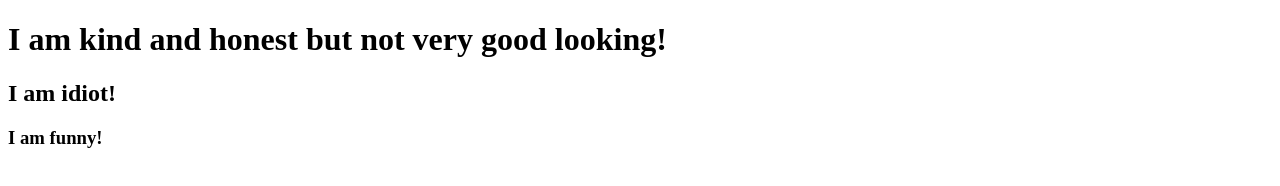
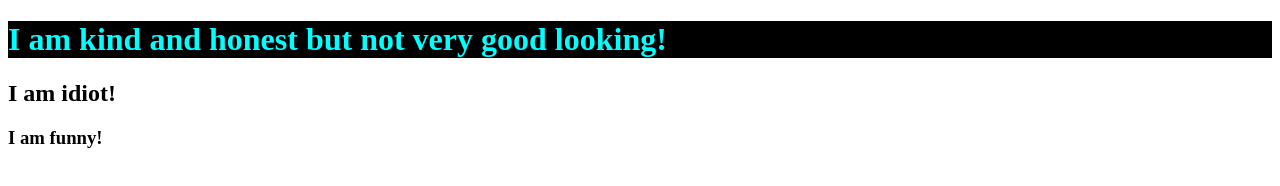
Before and after one commit to boboisnotavalible/testing, a plain HTML site: page index.html in a window 1280 px wide. Drawn offline with Linux system fonts and the light colour scheme.

Commit message:
added bg color

```diff
--- a/index.html
+++ b/index.html
@@ -11,7 +11,7 @@
     </style>
 </head>
 <body>
-    <h1 style="color:black">I am kind and honest but not very good looking!</h1>
+    <h1 style="background-color: black;">I am kind and honest but not very good looking!</h1>
     <h2>I am idiot!</h2>
     <h3>I am funny!</h3>
 </body>
```
